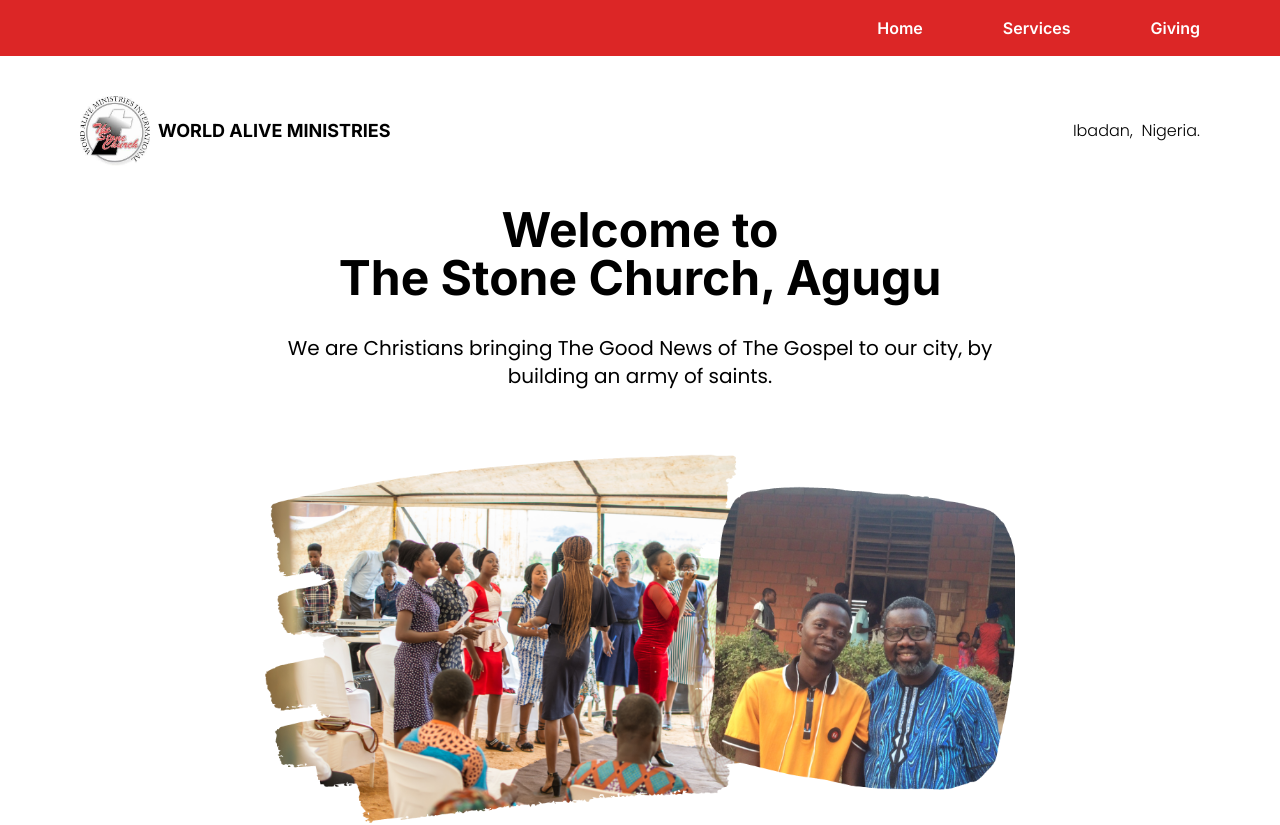
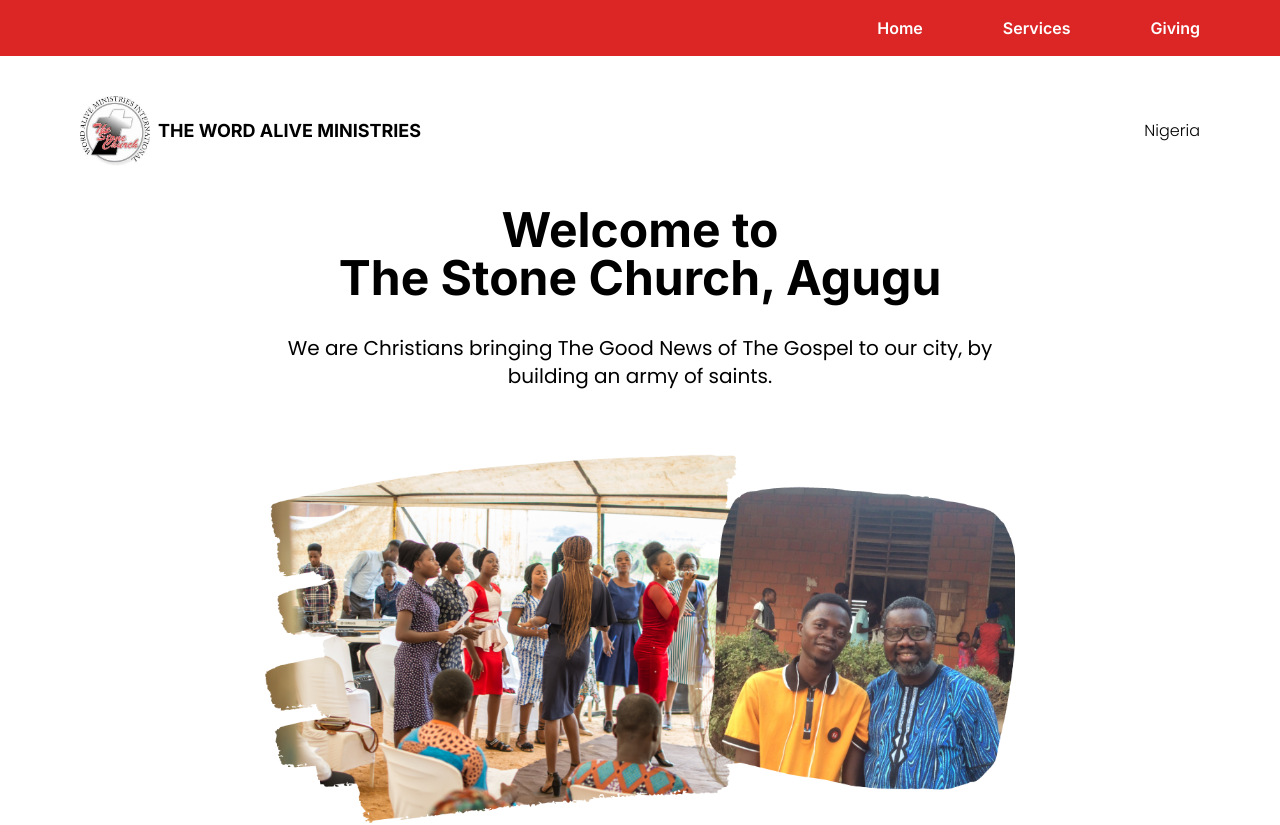
Before and after one commit to Ola4606/tsc-agugu, a React (Create React App) app: page / in a window 1280 px wide. Shown: the top 825 px of the page. Built offline with nearby package versions, Linux system fonts and the light colour scheme.

Commit message:
Corrected title spelling

```diff
--- a/src/components/general/LogoNav.tsx
+++ b/src/components/general/LogoNav.tsx
@@ -13,16 +13,16 @@ function LogoNav() {
 
         <div className="mt-2 md:mt-0 md:ml-2 flex flex-col justify-center items-center">
           <span className="font-bold font-title text-base md:text-lg leading-none">
-            WORLD ALIVE MINISTRIES
+            THE WORD ALIVE MINISTRIES
           </span>
           <span className="font-light font-casual text-sm md:text-base md:hidden text-center">
-            Ibadan,&nbsp;Nigeria.
+            Nigeria
           </span>
         </div>
       </div>
 
       <span className="font-light font-casual text-sm md:text-base hidden md:flex">
-        Ibadan,&nbsp;&nbsp;Nigeria.
+        Nigeria
       </span>
     </div>
   );
```
